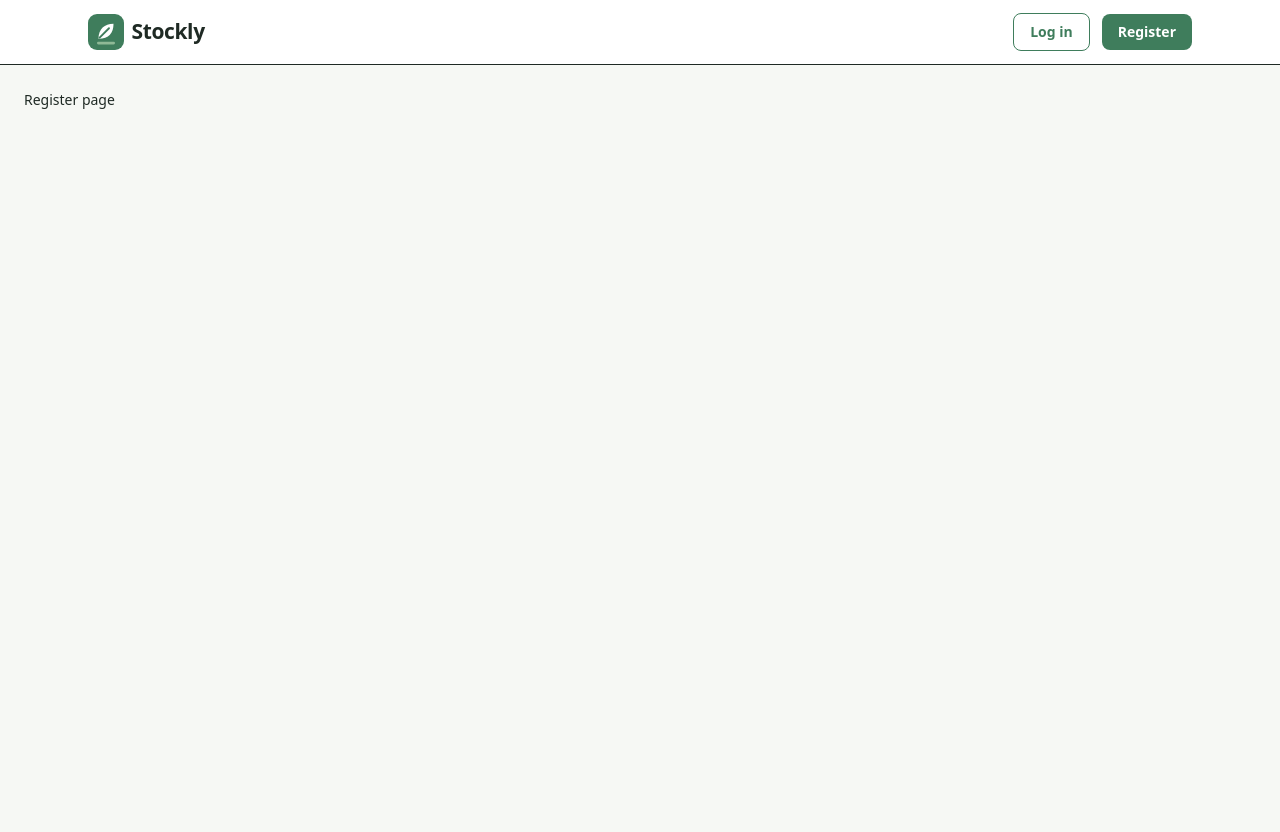
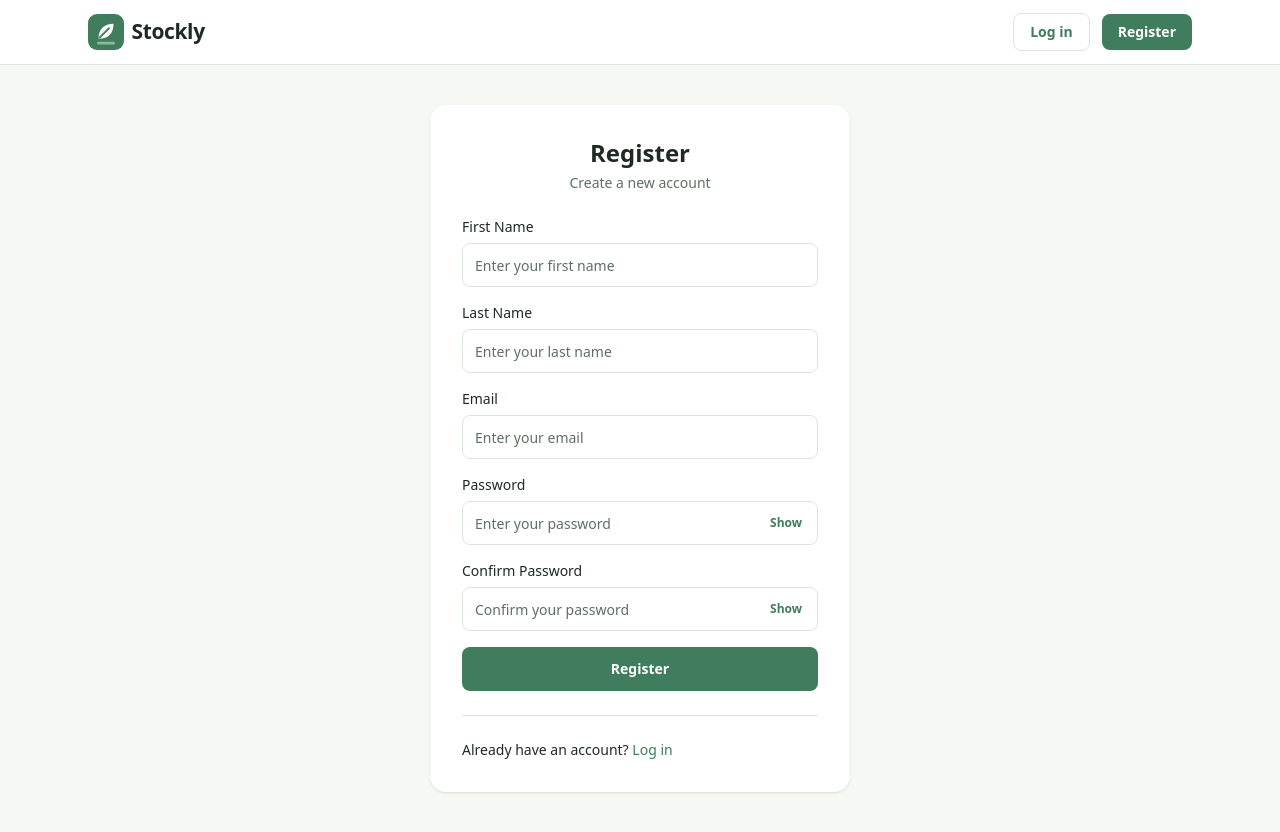
Before and after one commit to abonasserdotwork/Stocky, a React (Vite) app in the folder clients/: page /register in a window 1280 px wide. Before the commit the page ends 800 px from the top, so only its background shows below. Built offline with nearby package versions, Linux system fonts and the light colour scheme.

Commit message:
feat: enhance registration functionality with validation and UI updates

```diff
--- a/clients/src/components/ui/AuthCard.jsx
+++ b/clients/src/components/ui/AuthCard.jsx
@@ -1,7 +1,7 @@
 export default function AuthCard({ title, subtitle, children }) {
   return (
     <div className="flex justify-center px-4 py-10">
-      <div className="w-full max-w-[420px] rounded-xl border border-border bg-surface p-8 shadow-card">
+      <div className="w-full max-w-[420px] rounded-xl border-solid border-border bg-surface p-8 shadow-card">
         <h1 className="text-center text-2xl font-bold text-ink">{title}</h1>
         {subtitle && (
           <p className="mt-1 text-center text-sm text-muted">{subtitle}</p>
--- a/clients/src/components/ui/Input.jsx
+++ b/clients/src/components/ui/Input.jsx
@@ -2,7 +2,7 @@ import { forwardRef, useId } from "react";
 import { AlertCircle } from "lucide-react";
 
 const Input = forwardRef(function Input(
-  { label, error, endAdornment, className = "", id, ...props },
+  { label, placeholder = "", error, endAdornment, className = "", id, ...props },
   ref
 ) {
   const autoId = useId();
@@ -18,6 +18,7 @@ const Input = forwardRef(function Input(
         <input
           ref={ref}
           id={inputId}
+          placeholder={placeholder}
           aria-invalid={error ? "true" : "false"}
           aria-describedby={error ? errorId : undefined}
           className={`h-11 w-full rounded-md border bg-surface px-3 text-sm text-ink
--- a/clients/src/index.css
+++ b/clients/src/index.css
@@ -15,7 +15,7 @@
   /* Surfaces & text */
   --color-page: #f6f8f4; /* Mist */
   --color-surface: #ffffff; /* White */
-  --color-border-color: #dde5da; /* Fern Mist */
+  --color-border: #dde5da; /* Fern Mist */
   --color-ink: #1f2a24; /* Charcoal Green */
   --color-muted: #5f6f65; /* Stone */
 
--- a/clients/src/pages/auth/Login.jsx
+++ b/clients/src/pages/auth/Login.jsx
@@ -32,12 +32,14 @@ export default function Login() {
         <Input
           label="Email"
           type="email"
+          placeholder="Enter your email"
           autoComplete="email"
           error={errors.email?.message}
           {...register("email")}
         />
         <PasswordInput
           label="Password"
+          placeholder="Enter your password"
           autoComplete="current-password"
           error={errors.password?.message}
           {...register("password")}
--- a/clients/src/pages/auth/Register.jsx
+++ b/clients/src/pages/auth/Register.jsx
@@ -1,5 +1,85 @@
-
+import { useState } from "react";
+import { Link } from "react-router-dom";
+import { useForm } from "react-hook-form";
+import { zodResolver } from "@hookform/resolvers/zod";
+import AuthCard from "../../components/ui/AuthCard";
+import Alert from "../../components/ui/Alert";
+import Input from "../../components/ui/Input";
+import PasswordInput from "../../components/ui/PasswordInput";
+import Button from "../../components/ui/Button";
+import { registerSchema } from "../../schemas/authSchemas";
 
 export default function Register() {
-    return <div className="p-6">Register page</div>;
+  const [serverError, setServerError] = useState("");
+
+  const {
+    register,
+    handleSubmit,
+    formState: { errors, isSubmitting },
+  } = useForm({ resolver: zodResolver(registerSchema) });
+
+  // Runs only when the form passes all schema rules
+  const onSubmit = (data) => {
+    console.log("Register data:", data);
+    setServerError("Register is not connected to the server yet.");
+  };
+
+  return (
+    <AuthCard title="Register" subtitle="Create a new account">
+      <Alert>{serverError}</Alert>
+
+      <form onSubmit={handleSubmit(onSubmit)} noValidate className="space-y-4">
+        <Input
+          label="First Name"
+          placeholder="Enter your first name"
+          type="text"
+          autoComplete="given-name"
+          error={errors.firstName?.message}
+          {...register("firstName")}
+        />
+        <Input
+          label="Last Name"
+          placeholder="Enter your last name"
+          type="text"
+          autoComplete="family-name"
+          error={errors.lastName?.message}
+          {...register("lastName")}
+        />
+        <Input
+          label="Email"
+          placeholder="Enter your email"
+          type="email"
+          autoComplete="email"
+          error={errors.email?.message}
+          {...register("email")}
+        />
+        <PasswordInput
+          label="Password"
+          placeholder="Enter your password"
+          type="password"
+          autoComplete="current-password"
+          error={errors.password?.message}
+          {...register("password")}
+        />
+        <PasswordInput
+          label="Confirm Password"
+          placeholder="Confirm your password"
+          type="password"
+          autoComplete="new-password"
+          error={errors.confirmPassword?.message}
+          {...register("confirmPassword")}
+        />
+        <Button type="submit" fullWidth loading={isSubmitting}>
+          Register
+        </Button>
+      </form>
+      <hr className="my-6 border-border" />
+      <p className="text-sm text-muted-foreground">
+        Already have an account?{" "}
+        <Link to="/login" className="text-primary hover:underline">
+          Log in
+        </Link>
+      </p>
+    </AuthCard>
+  );
 }
--- a/clients/src/schemas/authSchemas.js
+++ b/clients/src/schemas/authSchemas.js
@@ -7,3 +7,22 @@ export const loginSchema = z.object({
     .email("Enter a valid email address"),
   password: z.string().min(1, "Enter your password"),
 });
+
+export const registerSchema = z.object({
+  firstName: z.string().min(1, "Enter your first name"),
+  lastName: z.string().min(1, "Enter your last name"),
+  email: z
+    .string()
+    .min(1, "Enter your email")
+    .email("Enter a valid email address"),
+  password: z.string().min(1, "Enter your password").regex(
+    /^(?=.*[a-z])(?=.*[A-Z])(?=.*\d)(?=.*[@$!%*?&])[A-Za-z\d@$!%*?&]{8,}$/,
+    "Password must be at least 8 characters long and include at least one uppercase letter, one lowercase letter, one number, and one special character"
+  ),
+  confirmPassword: z
+  .string()
+  .min(1, "Confirm your password"),
+}).refine((data) => data.password === data.confirmPassword, {
+  message: "Passwords do not match",
+  path: ["confirmPassword"],
+});
```
